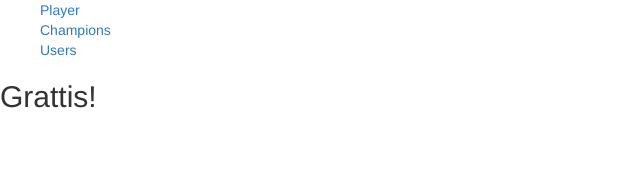
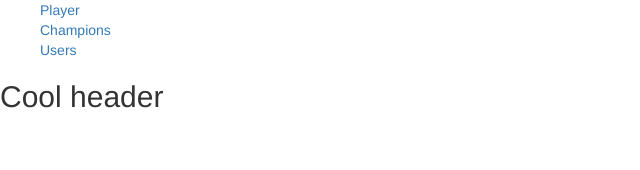
Before and after one commit to Jonte97/league, a React (Create React App) app in the folder ClientApp/: page /champions in a window 1280 px wide. Shown: the top 170 px of the page, without its empty margins (0-640 px from the left). Built offline with nearby package versions, Linux system fonts and the light colour scheme.

Commit message:
created some pages and moved old content to app.jsx so there is no routing conflict

```diff
--- a/ClientApp/src/App.js
+++ b/ClientApp/src/App.js
@@ -1,8 +1,4 @@
 import React, { Component } from 'react';
-import { Layout } from './components/Layout';
-import { Home } from './components/Home';
-import { FetchData } from './components/FetchData';
-import { Counter } from './components/Counter';
 import 'bootstrap/dist/css/bootstrap.min.css';
 
 import Header from './components/header/Header';
@@ -48,7 +44,6 @@ export default class App extends Component {
           <Route exact path="/404" component={NotFoundPage} />
           <Route exact path="/champions" component={Champions}></Route>
           <Redirect to="/404"/>
-          {/* <Redirect to="/champions"/> */}
         </Switch>
       </div>
     </Router>
--- a/ClientApp/src/components/pages/Champions.jsx
+++ b/ClientApp/src/components/pages/Champions.jsx
@@ -1,10 +1,9 @@
 import React from "react";
+import Content from "./champions/Content"
 
 const Champions = () => {
     return (
-        <div>
-            <h2>Grattis!</h2>
-        </div>
+        <Content />
     );
 };
 
--- /dev/null
+++ b/ClientApp/src/components/pages/champions/Body.jsx
@@ -0,0 +1,11 @@
+import React from 'react';
+
+const Body = () => {
+    return (
+        <React.Fragment>
+
+        </React.Fragment>
+    );
+}
+
+export default Body;
--- /dev/null
+++ b/ClientApp/src/components/pages/champions/Content.jsx
@@ -0,0 +1,15 @@
+import React from "react";
+import Header from "./Header";
+import Body from "./Body";
+
+const Content = () => {
+
+    return (
+        <React.Fragment>
+            <Header />
+            <Body/>
+        </React.Fragment>
+    );
+
+};
+export default Content;
--- /dev/null
+++ b/ClientApp/src/components/pages/champions/Header.jsx
@@ -0,0 +1,9 @@
+import React from "react";
+
+const Header = () => {
+    return (
+        <h2>Cool header</h2>
+    );
+};
+
+export default Header;
```
